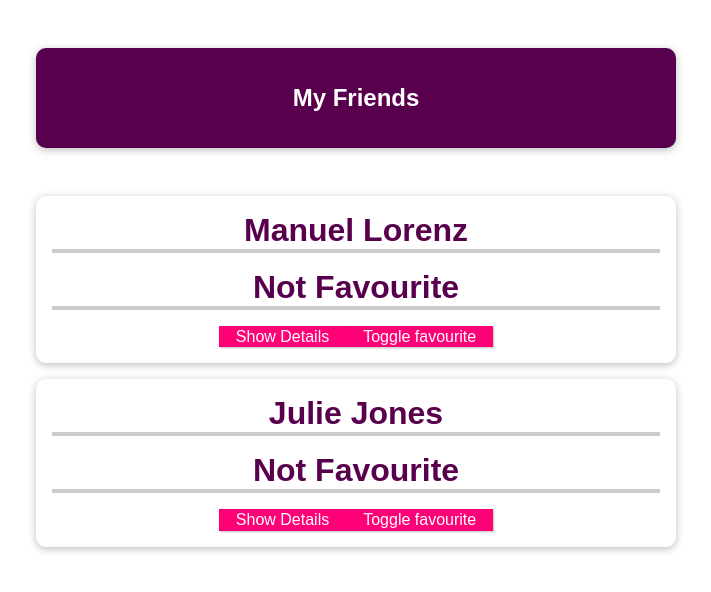
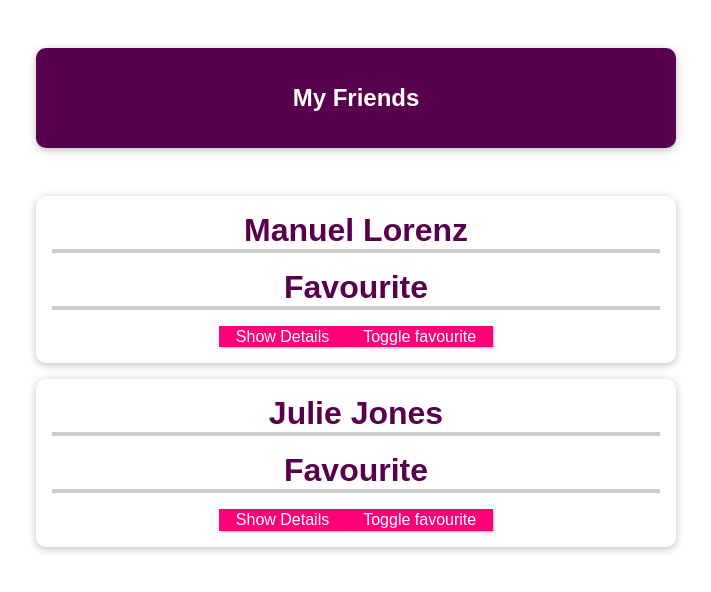
Before and after one commit to NoorMohammadTalukder/Props-in-VUE, a Vue app: page / in a window 1280 px wide. Shown: the top 592 px of the page, without its empty margins (284-995 px from the left). Built offline with nearby package versions, Linux system fonts and the light colour scheme.

Commit message:
default validator add  and error fixed

```diff
--- a/src/components/FriendContact.vue
+++ b/src/components/FriendContact.vue
@@ -44,7 +44,13 @@ export default {
     },
     favourite:{
       type:Boolean,
-      required:true,
+      required:false,
+      default:true,
+      validator:function(value){
+        if (value===false || value===false){
+          console.log("valid");
+        }
+      }
     },
   },
   data() {
@@ -55,8 +61,9 @@ export default {
         name: "Manuel Lorenz",
         phone: "0123 45678 90",
         email: "manuel@localhost.com",
-        fav:this.favourite,
+
       },
+      fav:this.favourite,
     };
   },
   methods: {
```
